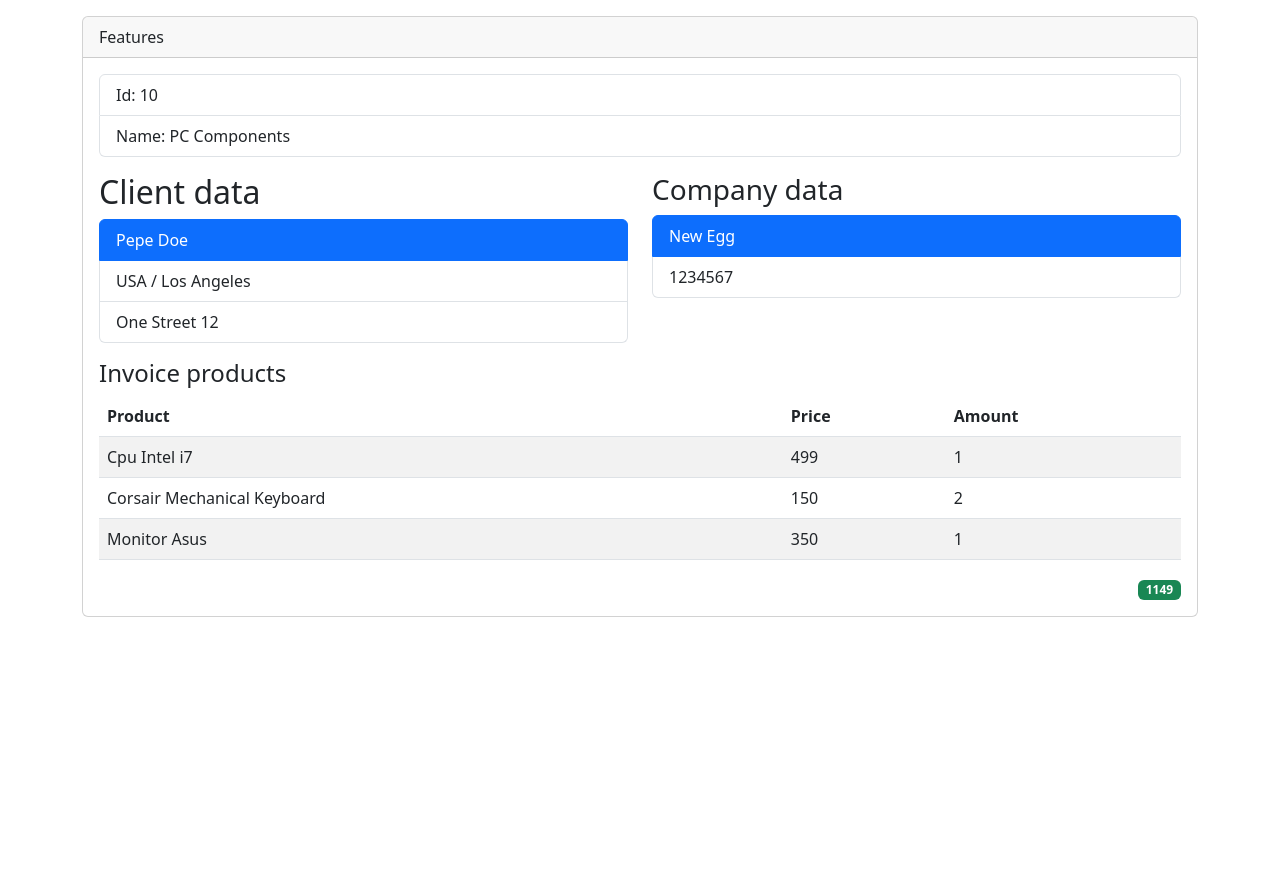
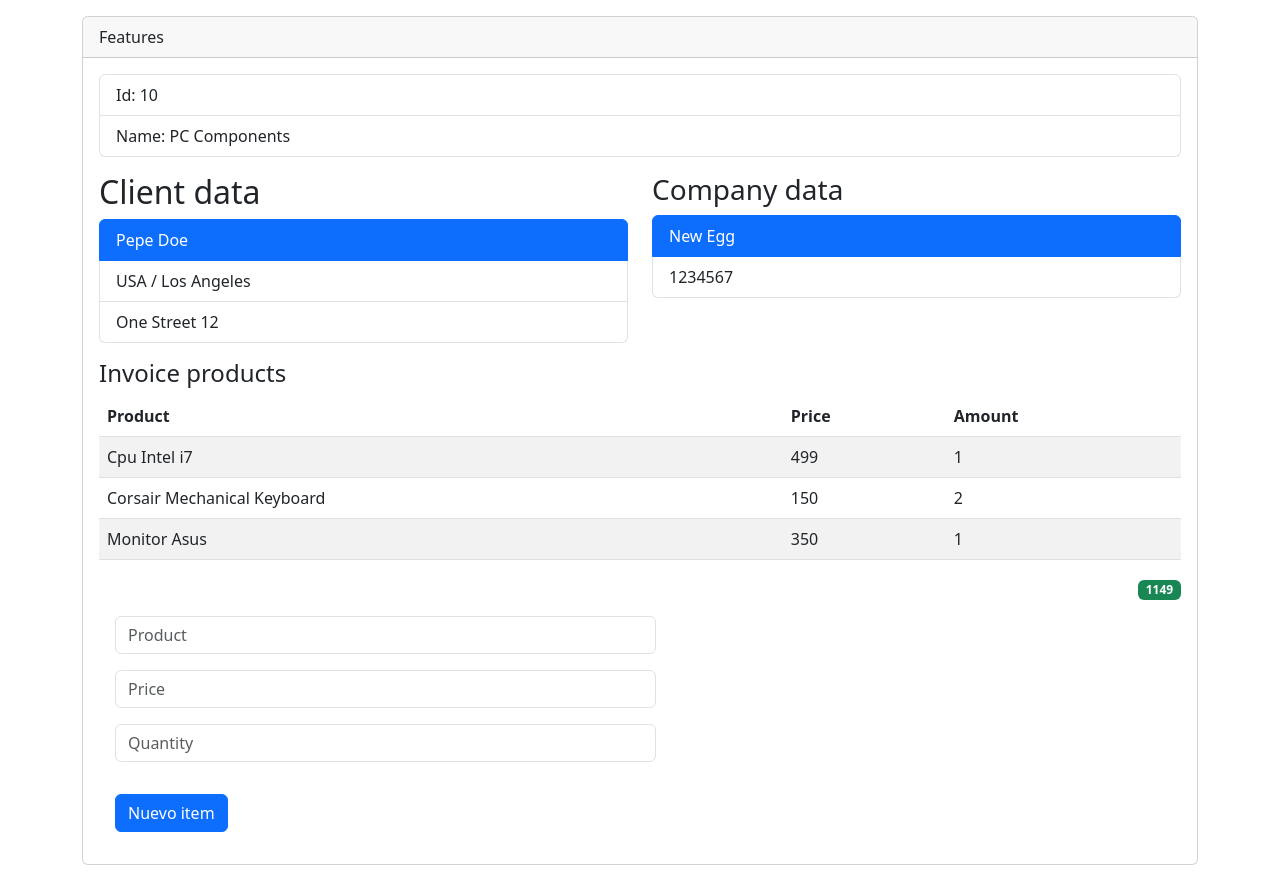
Before and after one commit to CarlosMejia01/react_practice_1, a React (Vite) app in the folder 04-invoice-app/: page / in a window 1280 px wide. Before the commit the page ends 800 px from the top, so only its background shows below. Built offline with nearby package versions, Linux system fonts and the light colour scheme.

Commit message:
feat: upload form, for react form creation

```diff
--- a/04-invoice-app/src/InvoiceApp.jsx
+++ b/04-invoice-app/src/InvoiceApp.jsx
@@ -1,3 +1,4 @@
+import { useState } from "react";
 import { getInvoice } from "./services/getInvoice";
 import { ClientView } from "./components/ClientView";
 import { CompanyView } from "./components/CompanyView";
@@ -6,7 +7,50 @@ import { ListItemsView } from "./components/ListItemsView";
 import { TotalView } from "./components/TotalView";
 
 export const InvoiceApp = () => {
-    const { total, id, name, client, company, items } = getInvoice();
+    const { total, id, name, client, company, items: itemsInitial } = getInvoice();
+    const [productValue, setProductValue] = useState('');
+    const [priceValue, setPriceValue] = useState('');
+    const [quantityValue, setQuantityValue] = useState('');
+
+    const [items, setItems] = useState(itemsInitial);
+
+    const [counter, setCounter] = useState(4);
+
+    const onProductChange = ({ target }) => {
+        setProductValue(target.value);
+    }
+    const onPriceChange = ({ target }) => {
+        setPriceValue(target.value);
+    }
+    const onQuantityChange = ({ target }) => {
+        setQuantityValue(target.value);
+    }
+
+    const onInvoiceItemsSubmit = (event) => {
+        event.preventDefault();
+
+        if (productValue.trim().length <= 1) return;
+        if (priceValue.trim().length <= 1) return;
+        if (isNaN(priceValue.trim())) {
+            alert('Error: price must be a number')
+            return;
+        }
+        if (quantityValue.trim().length < 1) {
+            alert('Error: quantity must be greater than 0')
+            return;
+        }
+        if (isNaN(quantityValue.trim())) {
+            alert('Error: quantity must be a number')
+            return;
+        }
+
+        setItems([...items, { id: counter, product: productValue.trim(), price: parseInt(priceValue.trim(), 10), quantity: parseInt(quantityValue.trim(), 10) }]);
+        setProductValue('');
+        setPriceValue('');
+        setQuantityValue('');
+        setCounter(counter + 1);
+    }
+
     return (
         <>
             <div className="container">
@@ -28,6 +72,12 @@ export const InvoiceApp = () => {
                         </div>
                         <ListItemsView title="Invoice products" items={items} />
                         <TotalView total={total} />
+                        <form className="w-50" onSubmit={ onInvoiceItemsSubmit }>
+                            <input type="text" name="product" placeholder="Product" value={productValue} className="form-control m-3" onChange={onProductChange} />
+                            <input type="text" name="price" placeholder="Price" value={priceValue} className="form-control m-3" onChange={onPriceChange} />
+                            <input type="text" name="quantity" placeholder="Quantity" value={quantityValue} className="form-control m-3" onChange={onQuantityChange} />
+                            <button type="submit" className="btn btn-primary m-3">Nuevo item</button>
+                        </form>
                     </div>
                 </div>
             </div>
--- a/04-invoice-app/src/services/getInvoice.js
+++ b/04-invoice-app/src/services/getInvoice.js
@@ -11,7 +11,6 @@ export const getInvoice = () => {
 	const total = invoice.items
 	.map(item => item.price * item.quantity)
 	.reduce((acc, currentValue) => acc + currentValue, 0)
-	console.log(total);
 
 	return { ...invoice, total };
 };
```
